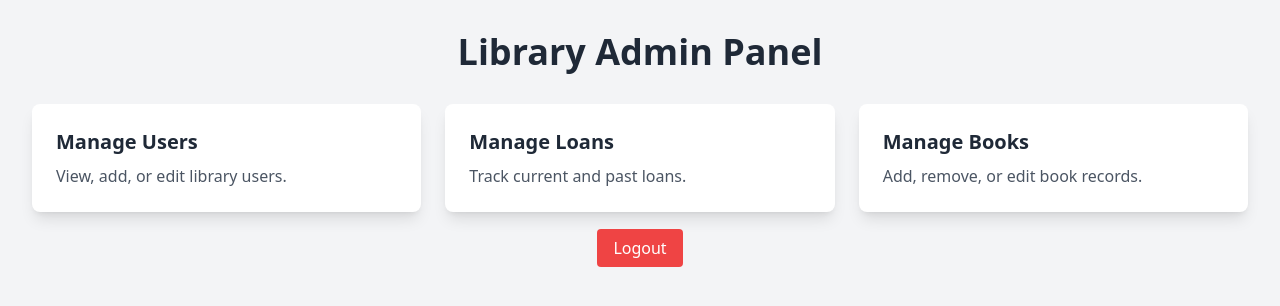
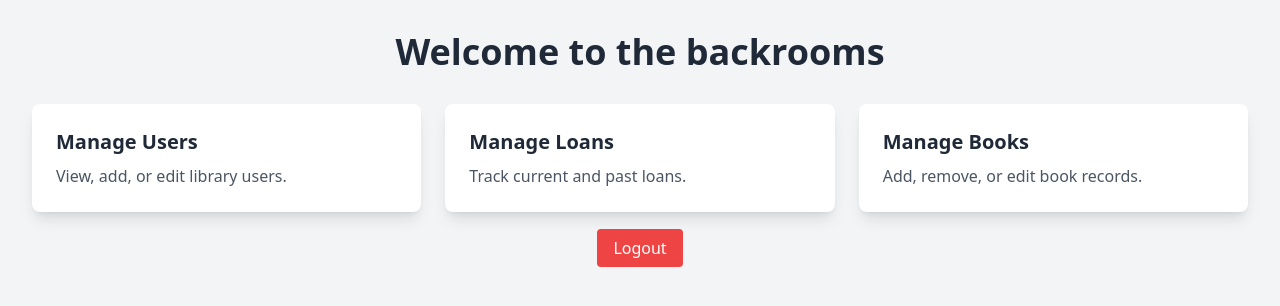
Before and after one commit to burrowsea/library, a PHP site: page /admin.php in a window 1280 px wide. Shown: the top 306 px of the page. Run offline with PHP 8.4, Linux system fonts and the light colour scheme; some libraries are stand-ins or nearby versions.

Commit message:
changesmade

```diff
--- a/admin.php
+++ b/admin.php
@@ -8,7 +8,7 @@
 </head>
 <body class="bg-gray-100 text-gray-800">
     <div class="container mx-auto p-8">
-        <h1 class="text-4xl font-bold text-center mb-8">Library Admin Panel</h1>
+        <h1 class="text-4xl font-bold text-center mb-8">Welcome to the backrooms</h1>
 
         <div class="grid grid-cols-1 sm:grid-cols-3 gap-6">
 
```
